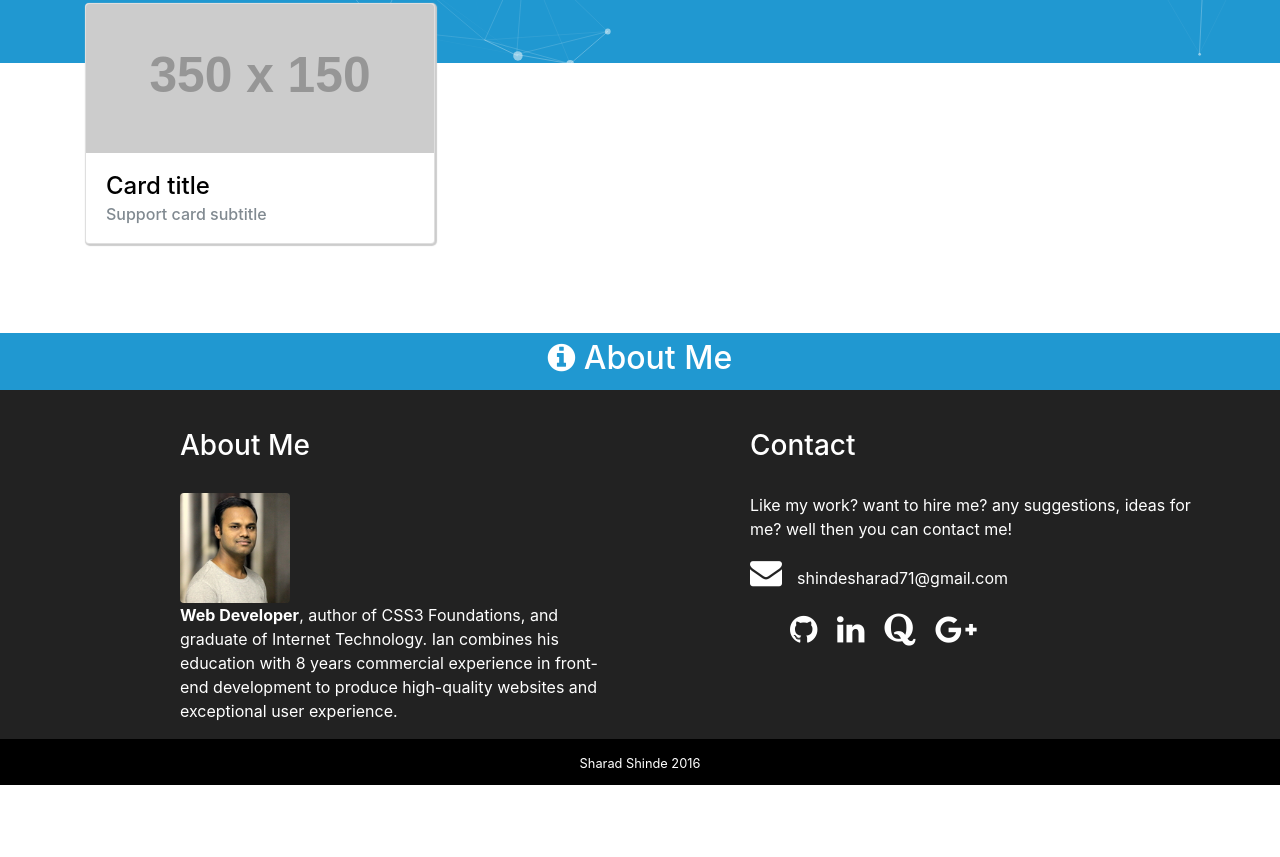
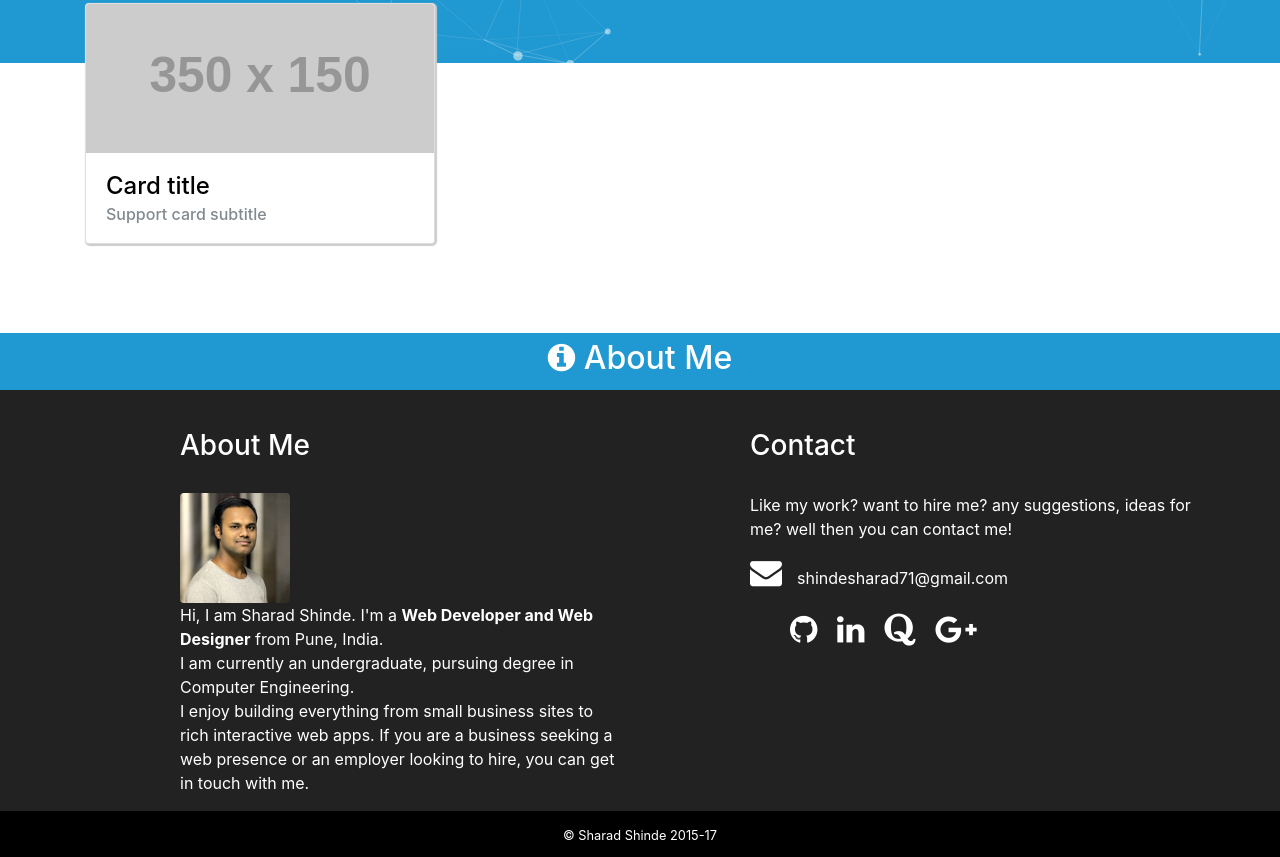
Before and after one commit to shindesharad71/shindesharad71.github.io, a plain HTML site: page index.html in a window 1280 px wide. Shown: the part 667-1524 px from the top of the page. Before the commit the page ends 1452 px from the top, so only its background shows below. Drawn offline with nearby package versions, Linux system fonts and the light colour scheme; placeholder pictures from the web are drawn by us; a web font is replaced by a local one.

Commit message:
footer updated, about me info updated

```diff
--- a/index.html
+++ b/index.html
@@ -9,9 +9,9 @@
     <meta charset="utf-8">
     <meta name="viewport" content="width=device-width, initial-scale=1, shrink-to-fit=no">
     <meta http-equiv="x-ua-compatible" content="ie=edge">
-    <title>Sharad Shinde</title>
+    <title>Sharad Shinde - Web Developer</title>
     <meta name="description" content="particles.js is a lightweight JavaScript library for creating particles.">
-    <meta name="author" content="Sharad Shinde">
+    <meta name="author" content="Sharad Shinde - Web Developer">
     <link rel="stylesheet" href="css/bootstrap.min.css">
     <link rel="stylesheet" href="css/style.css">
     <link rel="stylesheet" href="https://cdnjs.cloudflare.com/ajax/libs/font-awesome/4.7.0/css/font-awesome.min.css">
@@ -64,7 +64,9 @@
                     <h3>About Me</h3>
                     <br>
                     <img class="img-fluid rounded" height="110px" width="110px" src="imgs/sharad-shinde.jpg">
-                    <p><b>Web Developer</b>, author of CSS3 Foundations, and graduate of Internet Technology. Ian combines his education with 8 years commercial experience in front-end development to produce high-quality websites and exceptional user experience.
+                    <p>Hi, I am Sharad Shinde. I'm a <b>Web Developer and Web Designer</b> from Pune, India.
+                        <br>I am currently an undergraduate, pursuing degree in Computer Engineering.
+                        <br>I enjoy building everything from small business sites to rich interactive web apps. If you are a business seeking a web presence or an employer looking to hire, you can get in touch with me.
                     </p>
                 </div>
                 <div class="offset-md-1 col-md-5">
@@ -85,7 +87,7 @@
             </div>
         </div>
     </section>
-    <footer id="footer" class="text-md-center text-xs-center"><small>Sharad Shinde 2016</small></footer>
+    <footer id="footer" class="text-md-center text-xs-center"><small>&copy; Sharad Shinde 2015-17</small></footer>
     <script src="js/particles.min.js "></script>
     <script src="js/app.js "></script>
     <script src="https://ajax.googleapis.com/ajax/libs/jquery/3.1.1/jquery.min.js "></script>
```
